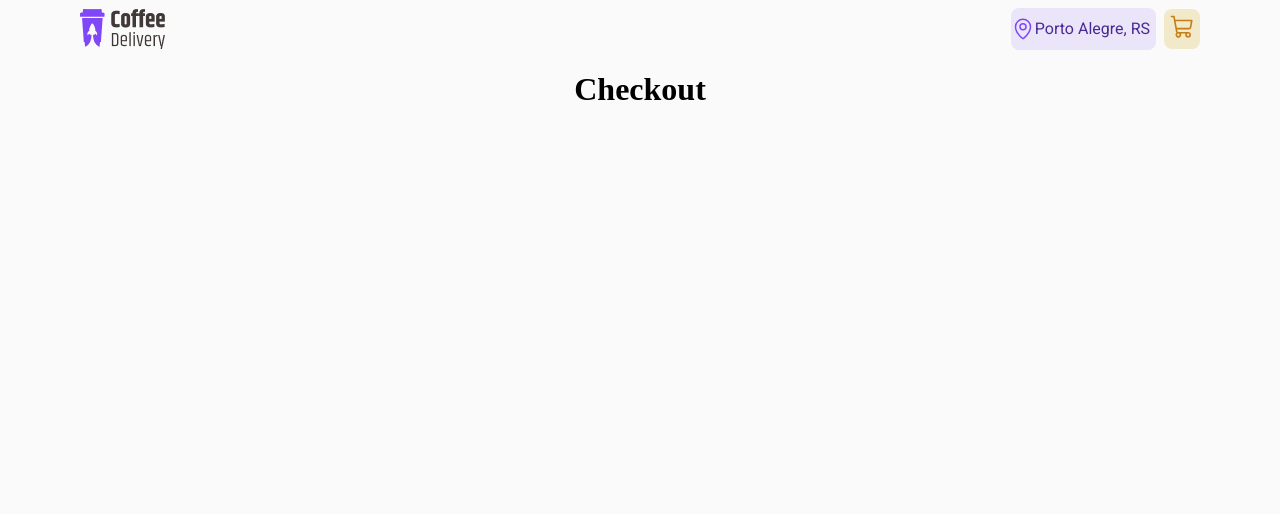
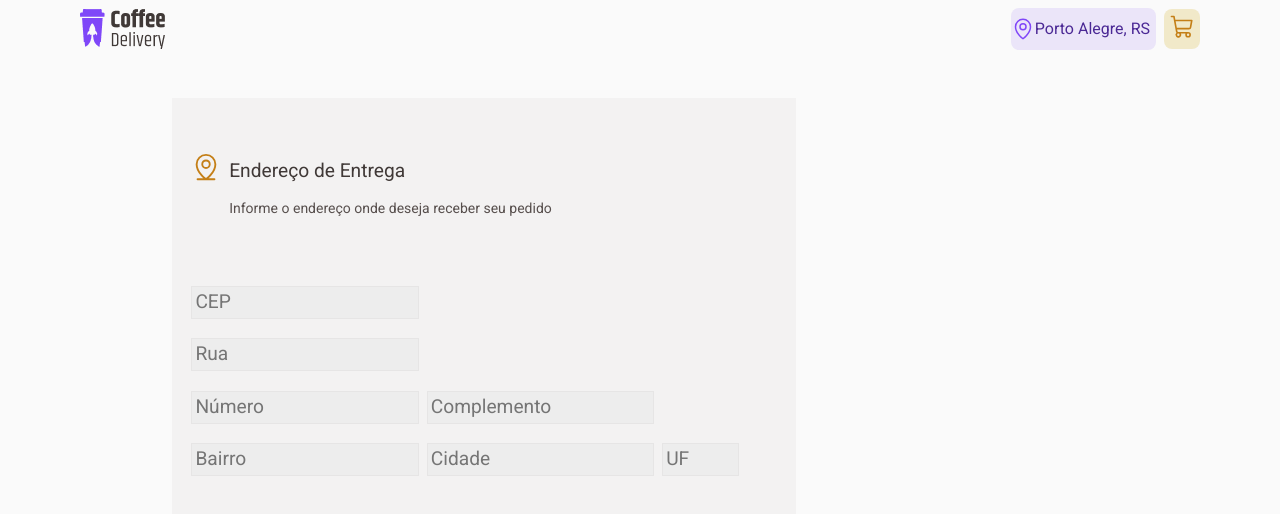
Before and after one commit to gabrielbortone/ignite-coffee-delivery, a React (Vite) app: page /checkout in a window 1280 px wide. Shown: the top 514 px of the page. Built offline with nearby package versions, Linux system fonts and the light colour scheme.

Commit message:
Desenvolvendo design do painel de endereco

```diff
--- a/src/components/PainelEndereco/index.tsx
+++ b/src/components/PainelEndereco/index.tsx
@@ -1,3 +1,39 @@
+import { useTheme } from "styled-components";
+import { PainelEnderecoContainer, PainelEnderecoHeader, PainelEnderecoHeaderInputContainer, PainelEnderecoHeaderTextosContainer } from "./styles";
+import { MapPinLine } from "@phosphor-icons/react";
+
 export default function PainelEndereco(){
+    const theme = useTheme();
+    if(theme){
+        return (
+            <PainelEnderecoContainer>
+                <PainelEnderecoHeader>
+                        <MapPinLine size={30} color={theme['yellow-dark']} />
+                        <PainelEnderecoHeaderTextosContainer>
+                            <h4>Endereço de Entrega</h4>
+                            <p>Informe o endereço onde deseja receber seu pedido</p>
+                        </PainelEnderecoHeaderTextosContainer>
+                </PainelEnderecoHeader>
+                <PainelEnderecoHeaderInputContainer>
+                    <span>
+                        <input placeholder="CEP"></input>
+                    </span>
+                    <span>
+                        <input placeholder="Rua"></input>
+                    </span>
+                    <span>
+                        <input placeholder="Número"></input>
+                        <input placeholder="Complemento"></input>
+                    </span>
+                    <span>
+                        <input placeholder="Bairro"></input>
+                        <input placeholder="Cidade"></input>
+                        <input placeholder="UF"></input>
+                    </span>
 
+                </PainelEnderecoHeaderInputContainer>
+            </PainelEnderecoContainer>
+        );
+    }
+    return <h1>ERROR!!!</h1>
 }
--- a/src/components/PainelEndereco/styles.ts
+++ b/src/components/PainelEndereco/styles.ts
@@ -0,0 +1,74 @@
+import { styled } from "styled-components";
+
+export const PainelEnderecoContainer = styled.div`
+    background: ${props=> props.theme['base-card']};
+    display: flex;
+    flex-direction: column;
+    width: 38rem;
+    padding: 2.5rem 0.5rem;
+`;
+
+export const PainelEnderecoHeader = styled.div`
+    display: flex;
+    flex-direction: row;
+    gap: 0.5rem;
+    margin-left: 0.7rem;
+    margin-right: 0.7rem;
+    svg {
+        margin-top: 0.88rem;
+    }
+`;
+
+export const PainelEnderecoHeaderTextosContainer = styled.div`
+    display: flex;
+    flex-direction: column;
+    flex-wrap: nowrap;
+    max-width: 100%;
+    h4{
+            font-size: 1.2rem;
+            font-family: ${props=> props.theme['font-primary']};
+            font-weight: 400;
+            color: ${props=> props.theme['base-subtitle']};
+            line-height: 0.8;
+    }
+    p{
+            margin-top: -5px;
+            font-size: 0.875rem;
+            font-family: ${props=> props.theme['font-primary']};
+            font-weight: 400;
+            color: ${props=> props.theme['base-text']};
+            line-height: 1.3;
+    }
+`;
+
+export const PainelEnderecoHeaderInputContainer = styled.section`
+    display: flex;
+    flex-direction: column;
+    align-items: flex-start;
+    margin-top: 2.2rem;
+    margin-left: 0.7rem;
+    margin-right: 0.7rem;
+    max-width: 100%;
+
+    input {
+        background: ${props=> props.theme['base-input']};
+        font-size: 1.2rem;
+        font-family: ${props=> props.theme['font-primary']};
+        font-weight: 400;
+        color: ${props=> props.theme['base-label']};
+        line-height: 1.3;
+        border: 1px solid ${props=> props.theme['base-button']};
+        padding: 0.2rem;
+    }
+    span {
+        display: grid;
+        grid-template-columns: 1fr 1fr 0.5fr;
+        gap: 0.5rem;
+        margin-top: 1.2rem;
+        input:nth-child(3){
+            max-width: 30%;
+        }
+    }
+
+
+`;
--- a/src/pages/Checkout.tsx
+++ b/src/pages/Checkout.tsx
@@ -1,5 +1,10 @@
+import PainelEndereco from "../components/PainelEndereco";
+import { CheckoutContainer } from "./styles/checkoutTheme";
+
 export default function Checkout(){
     return (
-        <h1>Checkout</h1>
+        <CheckoutContainer>
+            <PainelEndereco />
+        </CheckoutContainer>
     )
 }
--- /dev/null
+++ b/src/pages/styles/checkoutTheme.ts
@@ -0,0 +1,7 @@
+import { styled } from "styled-components";
+
+export const CheckoutContainer = styled.section`
+    display: grid;
+    grid-template-columns: 2fr 1fr;
+    margin-top: 3rem;
+`;
```
